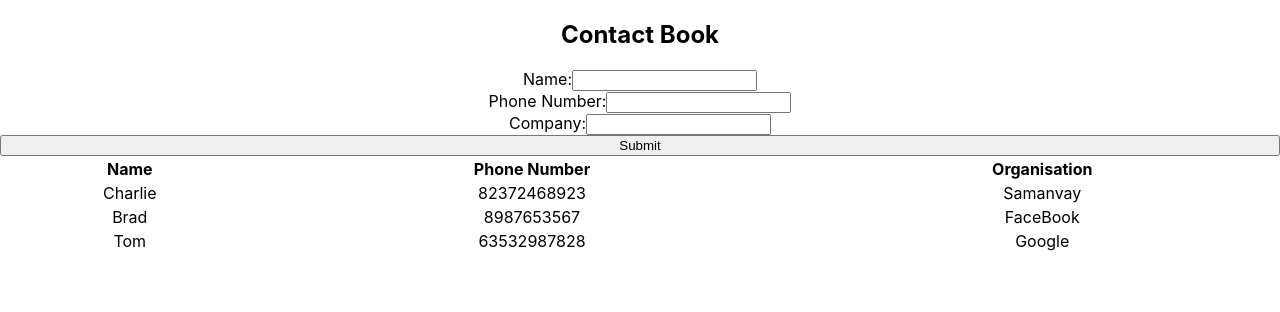
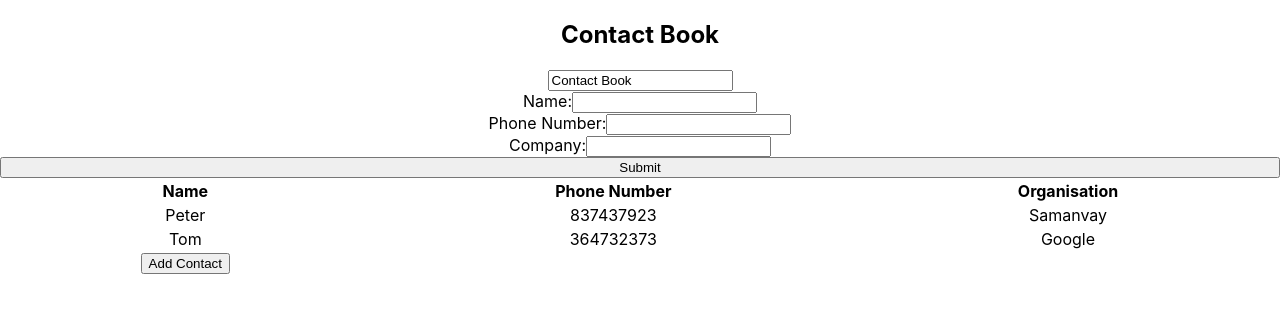
Before and after one commit to abhi11verma/contactbook, a React (Create React App) app: page / in a window 1280 px wide. Shown: the top 312 px of the page. Built offline with nearby package versions, Linux system fonts and the light colour scheme.

Commit message:
Add : 2 way binding, state, changeState

```diff
--- a/src/App.js
+++ b/src/App.js
@@ -1,13 +1,28 @@
-import React from 'react';
+import React , {Component}from 'react';
 import logo from './logo.svg';
 import './App.css';
 import ContactForm from "./contactForm";
 import ContactList from "./contactList";
 
-function App() {
+class App extends Component{
+
+    state = {
+        appTitle : "Contact Book"
+    };
+
+
+    changeAppTitle = (event)=>{
+        this.setState({
+            appTitle:event.target.value
+        })
+    }
+
+
+    render() {
         return (
             <div className="App">
-      <h2 className="App-title">Contact Book</h2>
+            <h2 className="App-title">{this.state.appTitle}</h2>
+            <input type="text" onChange={this.changeAppTitle} value={this.state.appTitle} />
             <ContactForm/>
             <div className="contact-list-container">
             <ContactList/>
@@ -16,4 +31,6 @@ function App() {
         );
 }
 
+}
+
 export default App;
--- /dev/null
+++ b/src/components/contactListItem.js
@@ -0,0 +1,16 @@
+import React from "react";
+
+function contactListItem(props) {
+    return(
+            <tr>
+                <td>{props.name}</td>
+                <td>{props.contactNumber}</td>
+                <td>{props.organisation}</td>
+            </tr>
+
+    )
+
+}
+
+
+export default contactListItem;
--- a/src/contactList.js
+++ b/src/contactList.js
@@ -1,6 +1,43 @@
 import React, {Component} from "react";
+import ContactListItem from "./components/contactListItem";
 
 class ContactList extends Component{
+
+    contacts = [
+        {
+            contactUID:1,
+            contact_name: "Peter",
+            contact_number: 837437923,
+            contact_organisation: "Samanvay"
+        },
+        {
+            contactUID:2,
+            contact_name: "Tom",
+            contact_number: 364732373,
+            contact_organisation: "Google"
+
+        }
+
+    ];
+
+    state = {
+        contacts: this.contacts
+    };
+
+    addContactTemp = () =>{
+
+       let newState = this.state.contacts;
+       newState.push({
+           contactUID:Math.random(),
+           contact_name: "NewName",
+           contact_number: 99999999,
+           contact_organisation: "NewOrg"
+        });
+
+        this.setState(
+            newState
+        )
+    }
 
     render(){
         return(
@@ -13,22 +50,12 @@ class ContactList extends Component{
                 </tr>
                 </thead>
                 <tbody>
-                <tr>
-                    <td>Charlie</td>
-                    <td>82372468923</td>
-                    <td>Samanvay</td>
-                </tr>
-                <tr>
-                    <td>Brad</td>
-                    <td>8987653567</td>
-                    <td>FaceBook</td>
-                </tr>
-                <tr>
-                    <td>Tom</td>
-                    <td>63532987828</td>
-                    <td>Google</td>
-                </tr>
+
+                {this.state.contacts.map((contact) => <ContactListItem name={contact.contact_name}
+                                                                       contactNumber={contact.contact_number}
+                                                                       organisation={contact.contact_organisation}/>)}
                 </tbody>
+                <button onClick={this.addContactTemp}>Add Contact</button>
             </table>
         );
     }
```
Lines whose indentation alone changed are shown as unchanged.
